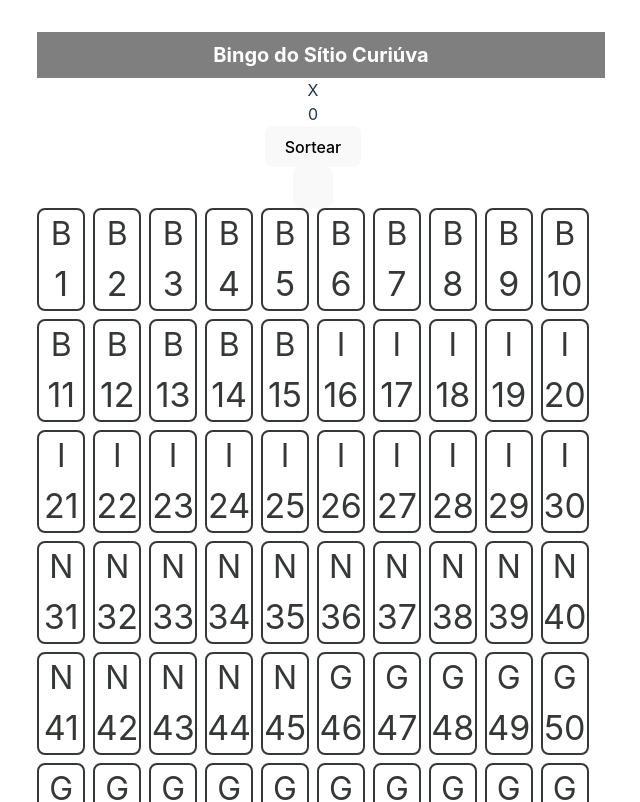
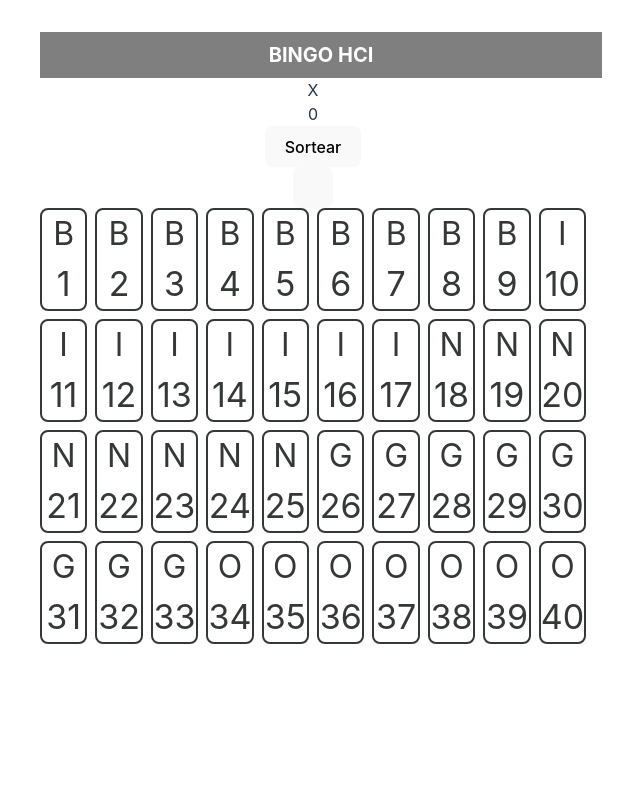
Before and after one commit to AndresNei20/Bingo-HCI, a React (Vite) app: page / in a window 1280 px wide. Shown: the top 802 px of the page, without its empty margins (327-967 px from the left). Built offline with nearby package versions, Linux system fonts and the light colour scheme.

Commit message:
chaged to 40 game

```diff
--- a/src/App.jsx
+++ b/src/App.jsx
@@ -5,13 +5,13 @@ import { Table } from './components/table/Table';
 import VoiceIcon from "../src/assets/voice-icon.svg";
 
 const getChar = function (number) {
-  if (number >= 0 && number < 15) {
+  if (number >= 0 && number < 9) {
     return "B";
-  } else if (number >= 15 && number < 30) {
+  } else if (number >= 9 && number < 17) {
     return "I";
-  } else if (number >= 30 && number < 45) {
+  } else if (number >= 17 && number < 25) {
     return "N";
-  } else if (number >= 45 && number < 60) {
+  } else if (number >= 25 && number < 33) {
     return "G";
   } else {
     return "O";
@@ -24,7 +24,7 @@ const sample = function (arr) {
 
 function App() {
   const [squares, setSquares] = useState(
-    Array.from(Array(75)).map((_, idx) => {
+    Array.from(Array(40)).map((_, idx) => {
       return { id: idx + 1, char: getChar(idx), state: false };
     })
   );
--- a/src/components/navBar/NavBar.jsx
+++ b/src/components/navBar/NavBar.jsx
@@ -3,7 +3,7 @@ import "./navbar.css";
 export const NavBar = () => {
   return (
     <nav className="navbar">
-      <span> Bingo do Sítio Curiúva </span>
+      <span> BINGO HCI </span>
     </nav>
   );
 }
```
